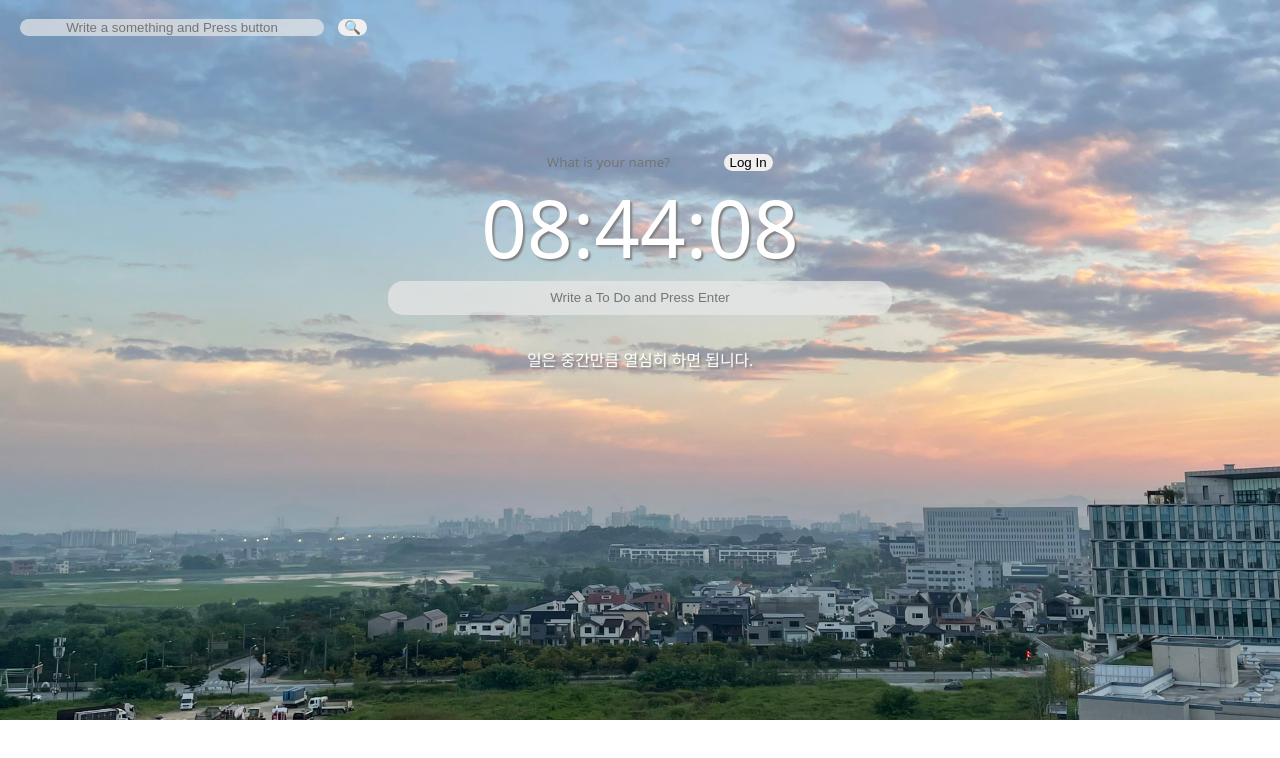
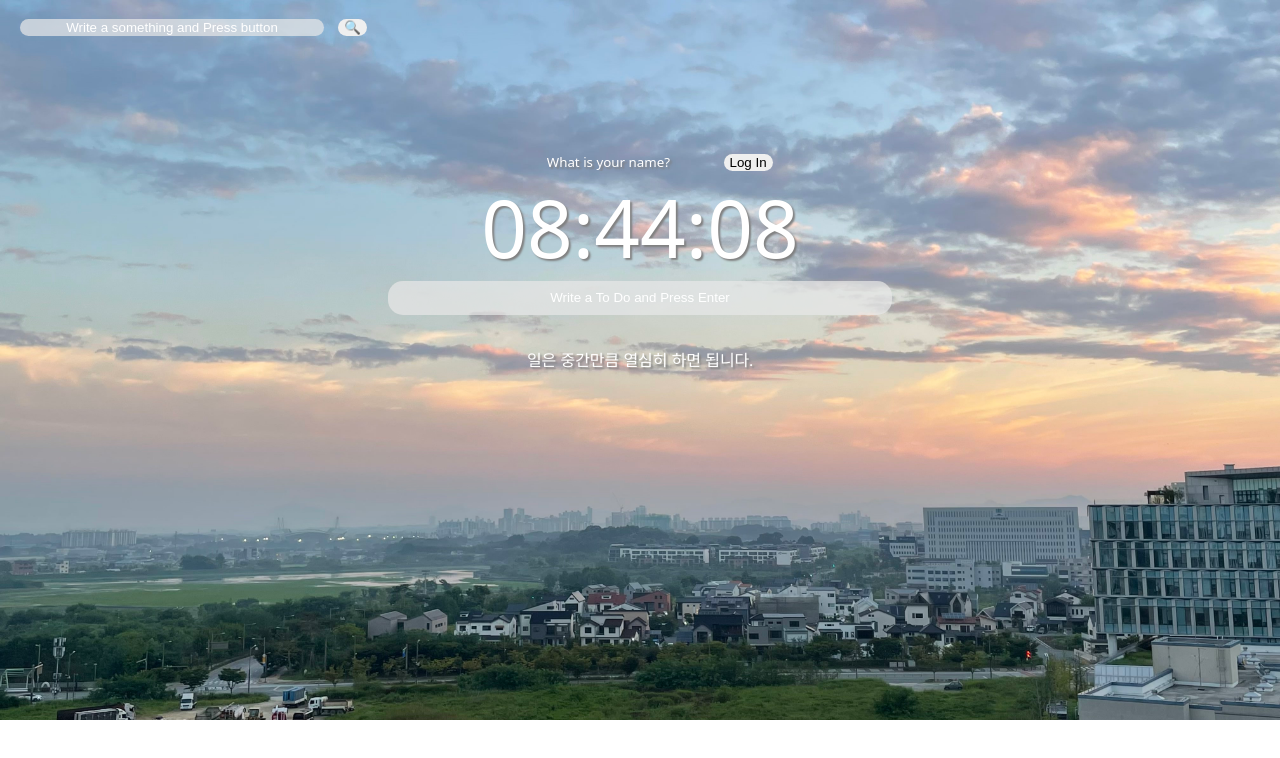
Before and after one commit to howareyoo/chromeApp, a plain HTML site: page index.html in a window 1280 px wide. Drawn offline with Linux system fonts and the light colour scheme.

Commit message:
인풋 css 변경

```diff
--- a/css/style.css
+++ b/css/style.css
@@ -2,6 +2,9 @@
     display: none;
 }
 
+input::placeholder {
+    color: white;
+}
 
 
 body {
@@ -41,12 +44,15 @@ body {
 }
 
 #idInput{
-    outline: none;
     border: 0;
+    border-bottom-width:1;
+    border-radius: 15px;
+
+    text-align: center;
+    font-family: system-ui, -apple-system, BlinkMacSystemFont, 'Segoe UI', Roboto, Oxygen, Ubuntu, Cantarell, 'Open Sans', 'Helvetica Neue', sans-serif;
+    color: white;
+    text-shadow: 2px 2px 2px gray;
     background-color: transparent;
-    font-family: system-ui, -apple-system, BlinkMacSystemFont, 'Segoe UI', Roboto, Oxygen, Ubuntu, Cantarell, 'Open Sans', 'Helvetica Neue', sans-serif;
-    color: black;
-    text-align: center;
 }
 
 #todoInput{
```
